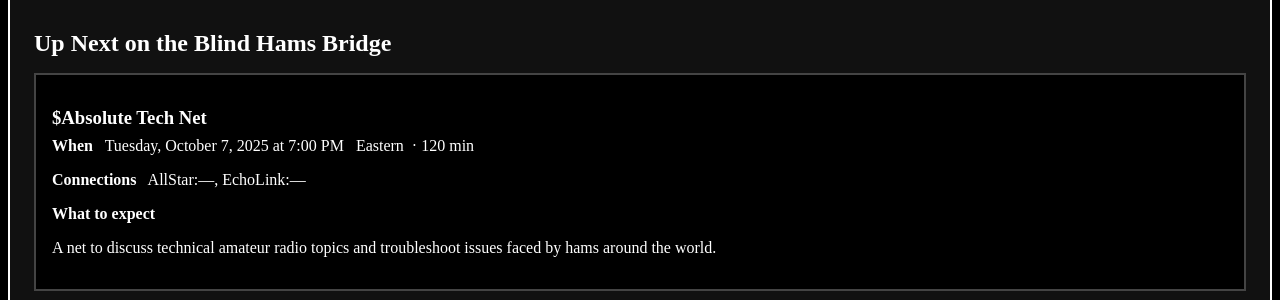
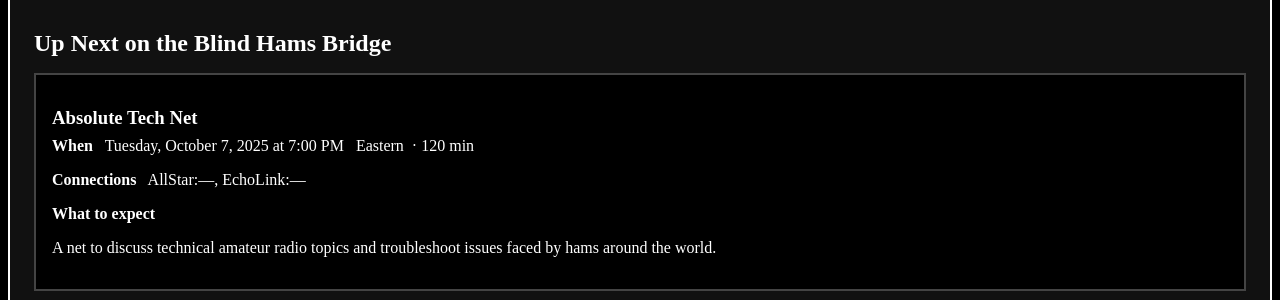
Before and after one commit to nromey/bh-network, a Jekyll site: the page built from index.md, in a window 1280 px wide. Shown: the part 850-1150 px from the top of the page. Built offline with Jekyll 4.4.1, drawn with Linux system fonts in a browser that asks for light colours.

```diff
--- a/_data/next_net.yml
+++ b/_data/next_net.yml
@@ -1,7 +1,7 @@
 time_zone: America/New_York
 next_net:
   id: absolute-tech
-  name: $Absolute Tech Net
+  name: Absolute Tech Net
   description: A net to discuss technical amateur radio topics and troubleshoot issues
     faced by hams around the world.
   category: bhn
@@ -52,7 +52,7 @@ week:
     location: null
     website: null
 - id: absolute-tech
-  name: $Absolute Tech Net
+  name: Absolute Tech Net
   description: A net to discuss technical amateur radio topics and troubleshoot issues
     faced by hams around the world.
   category: bhn
```
